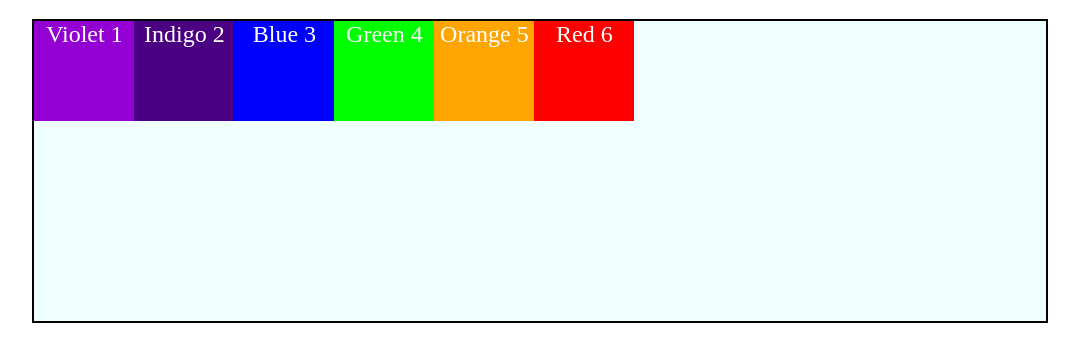
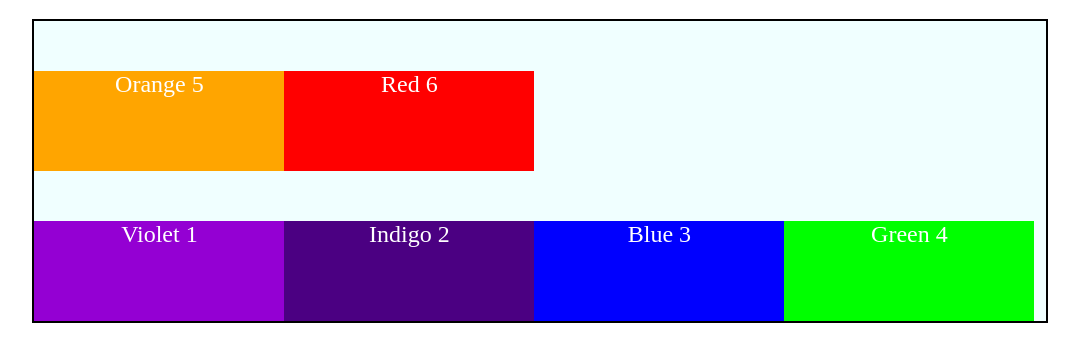
Before and after one commit to souptik7-coder/Learning-CSS, a plain HTML site: page CSS/FlexBox/index.html in a window 1280 px wide. Shown: the part 61-422 px from the top of the page, without its empty margins (100-1179 px from the left). Drawn offline with Linux system fonts and the light colour scheme.

Commit message:
wrap prop

```diff
--- a/CSS/FlexBox/style.css
+++ b/CSS/FlexBox/style.css
@@ -7,7 +7,10 @@
     display :flex;
     flex-direction : row;
     justify-content: flex-start;
-    flex-wrap: nowrap;
+    flex-wrap: nowrap;    /* by default no wrap */
+    flex-wrap: wrap-reverse;
+
+
 
 }
 h1 {
@@ -17,7 +20,7 @@ h1 {
 
 #container div {
     height: 100px;
-    width : 100px;
+    width : 250px;
     color: white;
     text-align: center;
     font-size: 1.5em;
```
